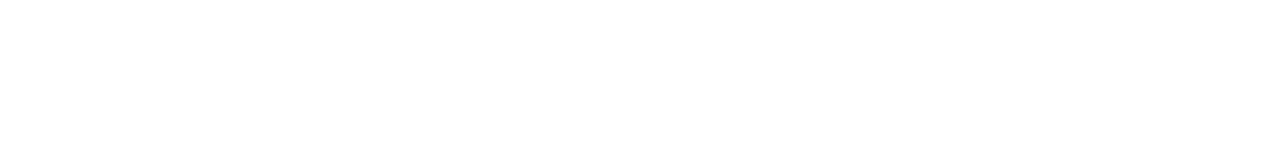
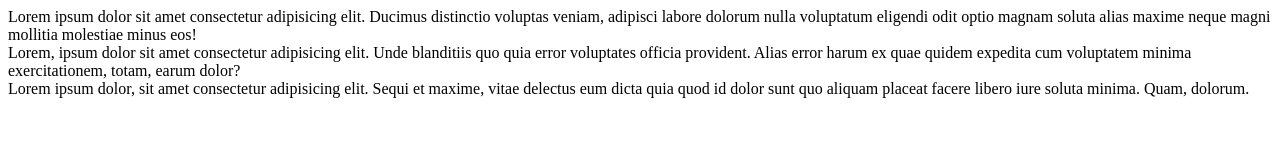
Before and after one commit to bobbyitkg/22.11.22, a plain HTML site: page index.html in a window 1280 px wide. Drawn offline with Linux system fonts and the light colour scheme.

Commit message:
HTML content

```diff
--- a/index.html
+++ b/index.html
@@ -3,6 +3,16 @@
     <link rel="stylesheet" href="./style.css">
   </head>
   <body>
-
+    <main>
+      <header>
+        Lorem ipsum dolor sit amet consectetur adipisicing elit. Ducimus distinctio voluptas veniam, adipisci labore dolorum nulla voluptatum eligendi odit optio magnam soluta alias maxime neque magni mollitia molestiae minus eos!
+      </header>
+      <aside>
+        Lorem, ipsum dolor sit amet consectetur adipisicing elit. Unde blanditiis quo quia error voluptates officia provident. Alias error harum ex quae quidem expedita cum voluptatem minima exercitationem, totam, earum dolor?
+      </aside>
+      <article>
+        Lorem ipsum dolor, sit amet consectetur adipisicing elit. Sequi et maxime, vitae delectus eum dicta quia quod id dolor sunt quo aliquam placeat facere libero iure soluta minima. Quam, dolorum.
+      </article>
+    </main>
   </body>
 </html>
```
